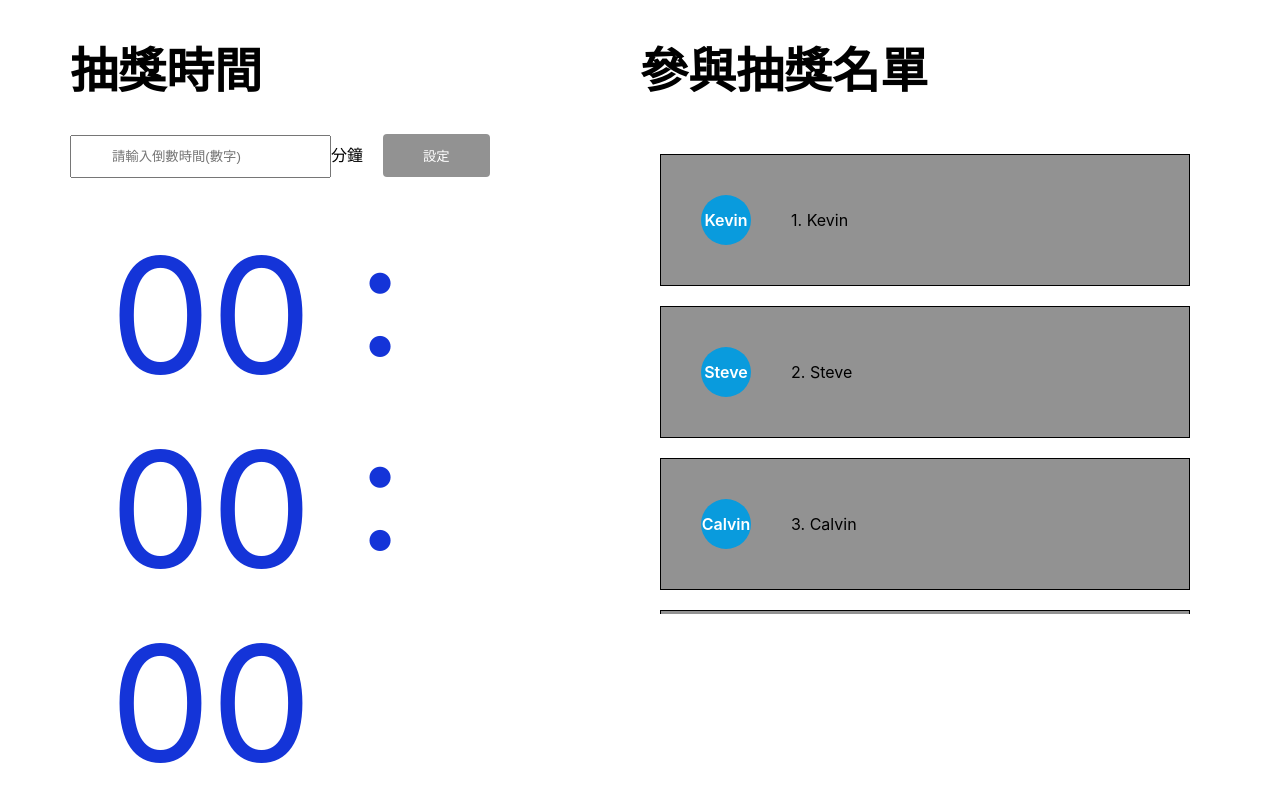
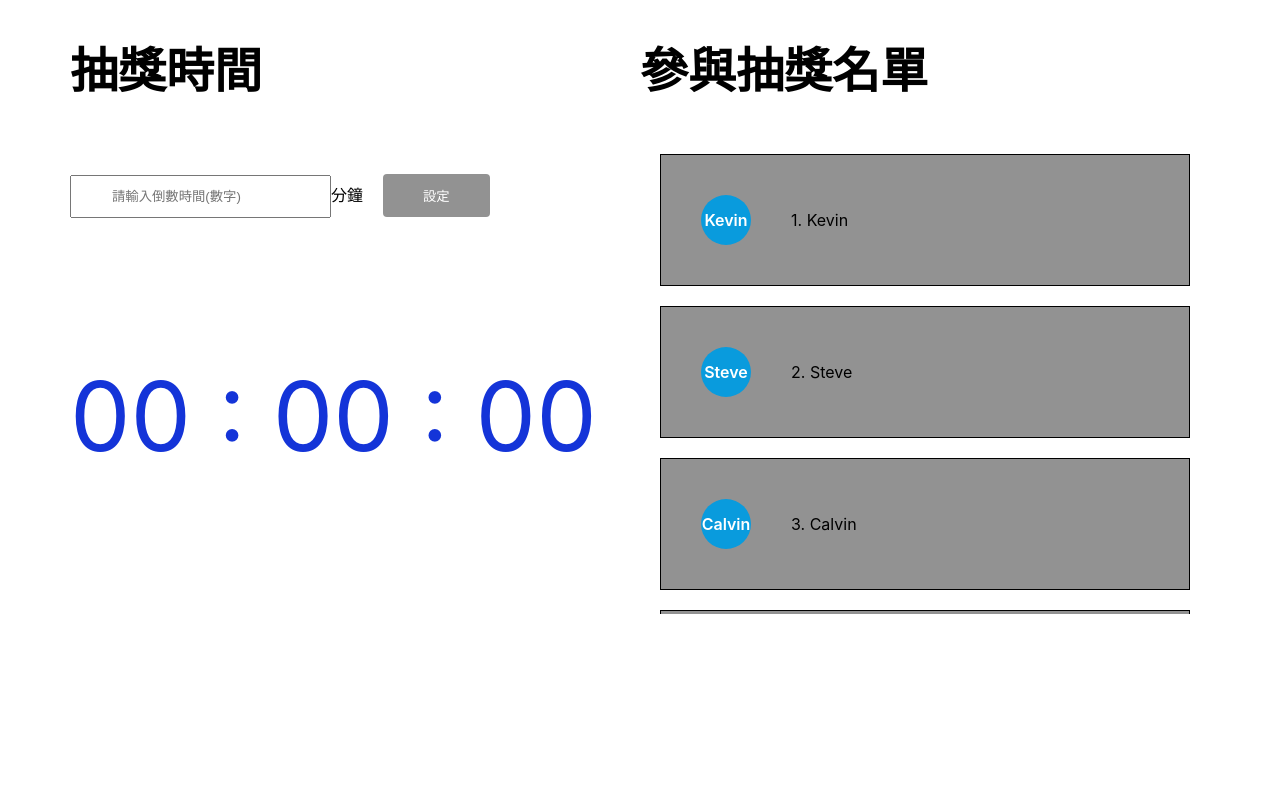
Before and after one commit to sky790312/nextjs-typescript-redux-thunk-styledcomponent, a Next.js app: page / in a window 1280 px wide. Shown: the top 802 px of the page. Built offline with nearby package versions, Linux system fonts and the light colour scheme.

Commit message:
fix: ui enhance

```diff
--- a/components/CounterDownForm.tsx
+++ b/components/CounterDownForm.tsx
@@ -43,7 +43,6 @@ export const CounterDownForm: React.FC = React.memo(() => {
   }
 
   return (
-    <div>
     <form
       onSubmit={(e: React.FormEvent<HTMLFormElement>) => {
         e.preventDefault()
@@ -59,7 +58,6 @@ export const CounterDownForm: React.FC = React.memo(() => {
       分鐘
       <StyledButton onClick={handleTimer}>設定</StyledButton>
     </form>
-    </div>
   )
 })
 
--- a/components/CounterDownTimer.tsx
+++ b/components/CounterDownTimer.tsx
@@ -10,15 +10,11 @@ export const CounterDownTimer: React.FC = () => {
     shallowEqual
   )
 
-  return (
-    <div>
-      <StyledCountDownTimer>{showYYMMSS(timer)}</StyledCountDownTimer>
-    </div>
-  )
+  return <StyledCountDownTimer>{showYYMMSS(timer)}</StyledCountDownTimer>
 }
 
 const StyledCountDownTimer = styled.div`
-  margin: 40px;
-  font-size: 10rem;
+  margin: 100px 0;
+  font-size: 6rem;
   color: ${({ theme }) => theme.colors.blue};
 `
--- a/components/CounterSection.tsx
+++ b/components/CounterSection.tsx
@@ -1,13 +1,20 @@
 import React from 'react'
 import { CounterDownForm } from '@/components/CounterDownForm'
 import { CounterDownTimer } from '@/components/CounterDownTimer'
+import styled from 'styled-components/'
 
 export const CounterSection: React.FC = React.memo(() => {
   return (
-    <div>
+    <CounterSectionContainer>
       <h1>抽獎時間</h1>
       <CounterDownForm />
       <CounterDownTimer />
-    </div>
+    </CounterSectionContainer>
   )
 })
+
+const CounterSectionContainer = styled.div`
+  display: flex;
+  flex-wrap: wrap;
+  overflow: auto;
+`
--- a/components/ResultSection.tsx
+++ b/components/ResultSection.tsx
@@ -1,6 +1,5 @@
 import React from 'react'
 import { useSelector, shallowEqual } from 'react-redux'
-import styled from 'styled-components/'
 import { RootState } from '@/store/index'
 import { User } from '@/components/User'
 
@@ -14,12 +13,11 @@ export const ResultSection: React.FC = () => {
     <div>
       <h1>抽獎結果</h1>
       {winnerUser && (
-        <ResultContainer>
+        <div>
           <User user={winnerUser} />
           <h3>恭喜！！ 🎉🎉🎉</h3>
-        </ResultContainer>
+        </div>
       )}
     </div>
   )
 }
-const ResultContainer = styled.div``
--- a/pages/index.tsx
+++ b/pages/index.tsx
@@ -72,7 +72,7 @@ const MainContainer = styled(Container)`
     display: flex;
 
     > div {
-      flex: 1;
+      width: 50%;
     }
   }
 `
```
Lines whose indentation alone changed are shown as unchanged.
